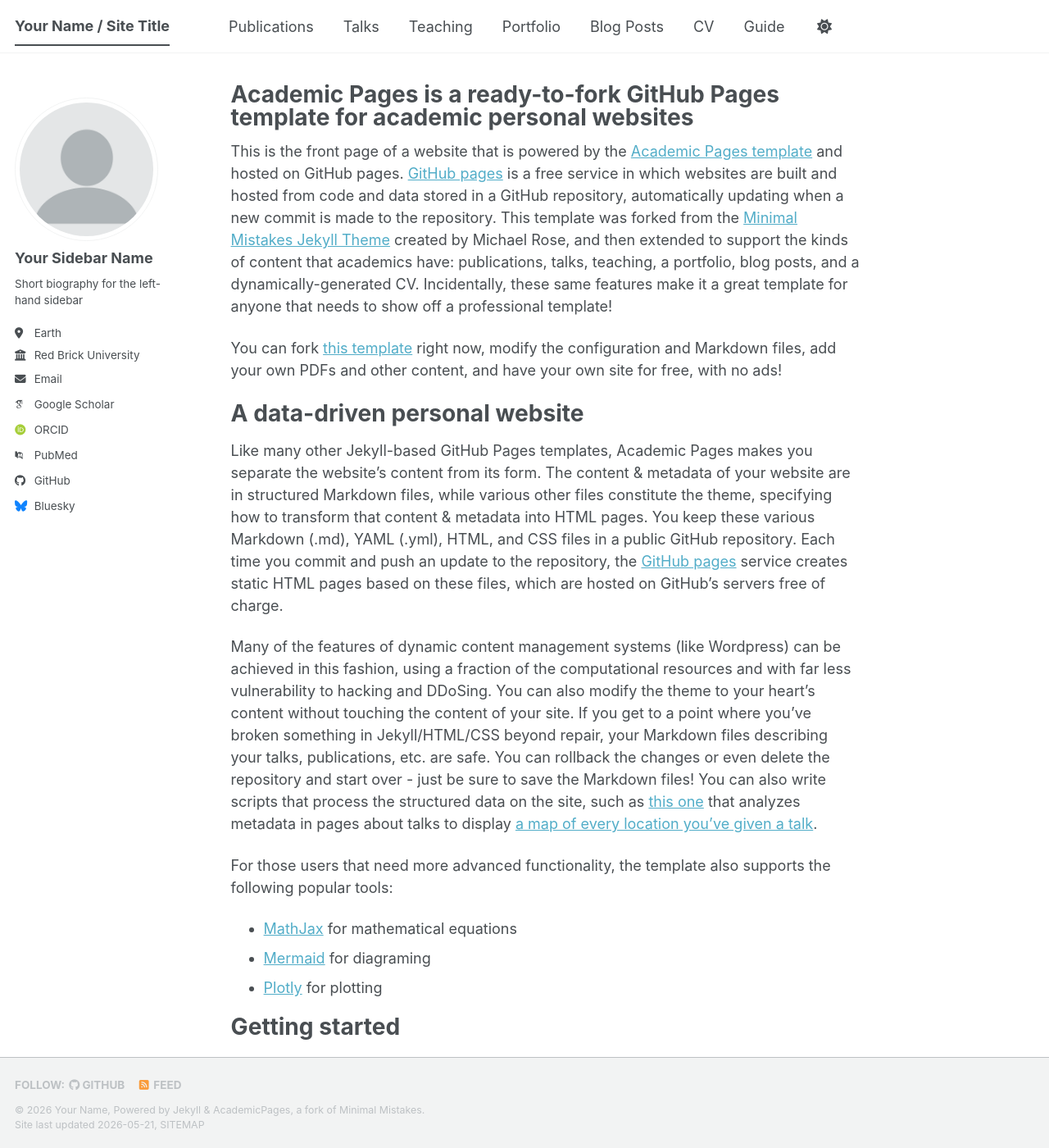
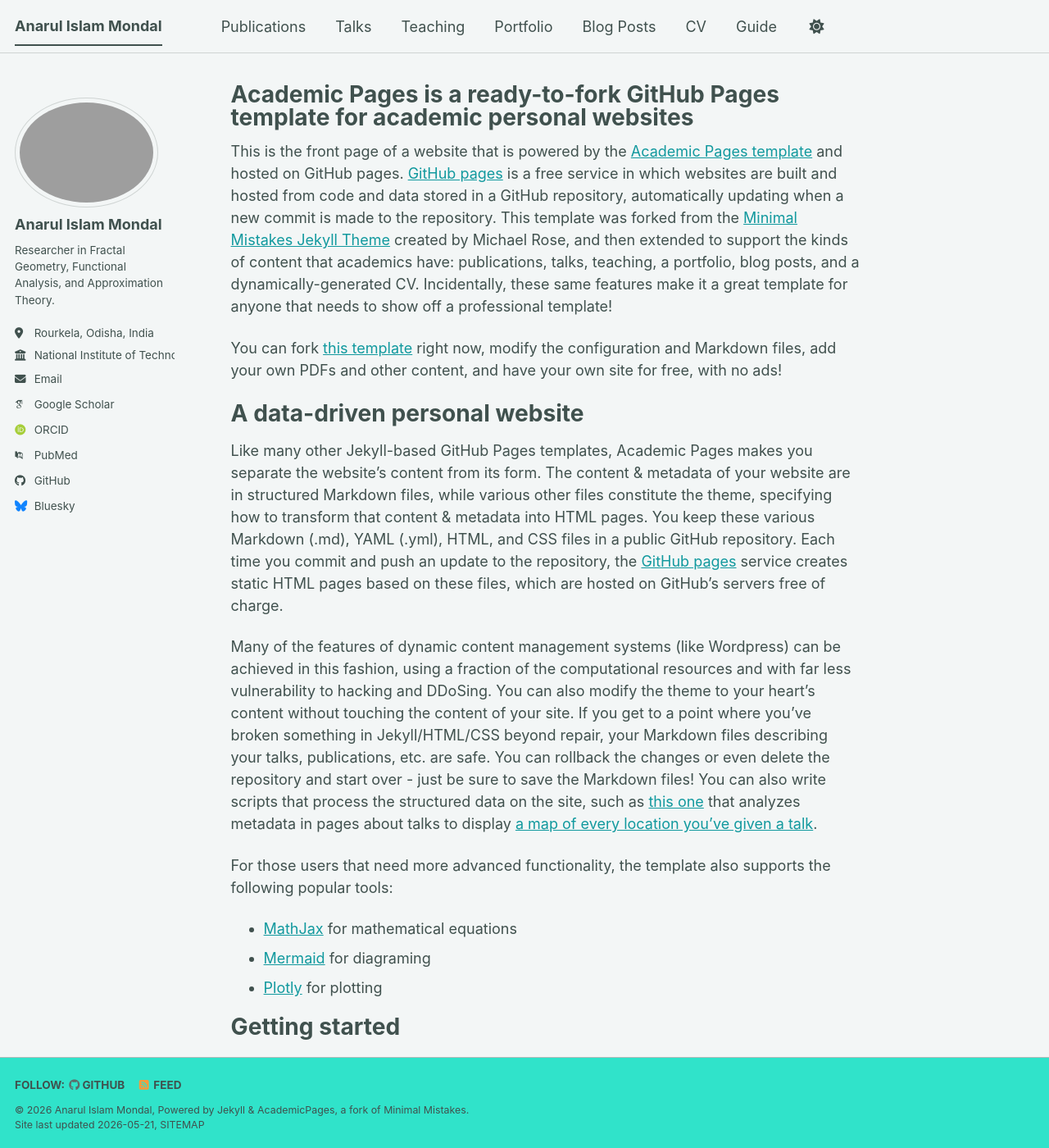
Before and after one commit to anarulfractal/anarulfractal1.github.io, a Jekyll site: the page built from _pages/about.md, in a window 1280 px wide and 1400 px high. Shown: the whole window at 82% size. Built offline with Jekyll 4.4.1, drawn with Linux system fonts in a browser that asks for light colours; some web fonts are replaced; a script bundle is joined from its source files by our own code; library files that are not in the unit come from our copies.

Commit message:
Update _config.yml

```diff
--- a/_config.yml
+++ b/_config.yml
@@ -8,12 +8,12 @@
 
 # Basic Site Settings
 locale                   : "en-US"
-site_theme               : "default" # The available themes options are "default", "air", "sunrise", "mint", "dirt" and "contrast"
-title                    : "Your Name / Site Title"
+site_theme               : "mint" # The available themes options are "default", "air", "sunrise", "mint", "dirt" and "contrast"
+title                    : "Anarul Islam Mondal"
 title_separator          : "-"
-name                     : &name "Your Name"
-description              : &description "Your Name's academic portfolio"   # Update this with a general description of your site, this is the default if not overridden by a page
-url                      : https://academicpages.github.io # The base hostname & protocol for your site e.g. "https://[your GitHub username].github.io",
+name                     : &name "Anarul Islam Mondal"
+description              : &description "Academic website of Anarul Islam Mondal"   # Update this with a general description of your site, this is the default if not overridden by a page
+url                      : https://anarulfractal.github.io # The base hostname & protocol for your site e.g. "https://[your GitHub username].github.io",
                                                            # or if you already have some other page hosted on Github then use "https://[your GitHub username].github.io/[Your Repo Name]"
 baseurl                  : "" # the subpath of your site, e.g. "/blog"
 repository               : "academicpages/academicpages.github.io"
@@ -23,22 +23,22 @@ repository               : "academicpages/academicpages.github.io"
 #               Additional customization can be done by editing /_includes/author-profile.html
 author:
   # Biographic information
-  avatar           : "profile.png"
-  name             : "Your Sidebar Name"
-  pronouns         : # example: "she/her"
-  bio              : "Short biography for the left-hand sidebar"
-  location         : "Earth"
-  employer         : "Red Brick University"
-  uri              : # URL
-  email            : "none@example.org"
+  avatar           : "profile.jpg"
+  name             : "Anarul Islam Mondal"
+  pronouns         :
+  bio              : "Researcher in Fractal Geometry, Functional Analysis, and Approximation Theory."
+  location         : "Rourkela, Odisha, India"
+  employer         : "National Institute of Technology Rourkela"
+  uri              :
+  email            : "anarulmath96@gmail.com"
 
   # Academic websites
   academia         : # URL
   arxiv            : # URL - Update with the correct link to your profile
-  googlescholar    : "https://scholar.google.com/citations?user=PS_CX0AAAAAJ"
+  googlescholar    : "https://scholar.google.com/citations?user=vHOPqY4AAAAJ&hl=en"
   inspire-hep      : # URL
   impactstory      : # URL
-  orcid            : "https://orcid.org/yourorcidurl"
+  orcid            : "https://orcid.org/0009-0008-2423-3112"
   semantic         : # URL
   ssrn             : # URL
   pubmed           : "https://www.ncbi.nlm.nih.gov/pubmed/?term=john+snow"
@@ -51,7 +51,7 @@ author:
   bitbucket        : # Username - Update with your username on the site
   codepen          : # Username
   dribbble         : # Username
-  github           : "academicpages"
+  github           : "anarulfractal"
   kaggle           : # Username
   stackoverflow    : # User number or user number and name (i.e., use "1" or "1/jeff-atwood")
 
```
